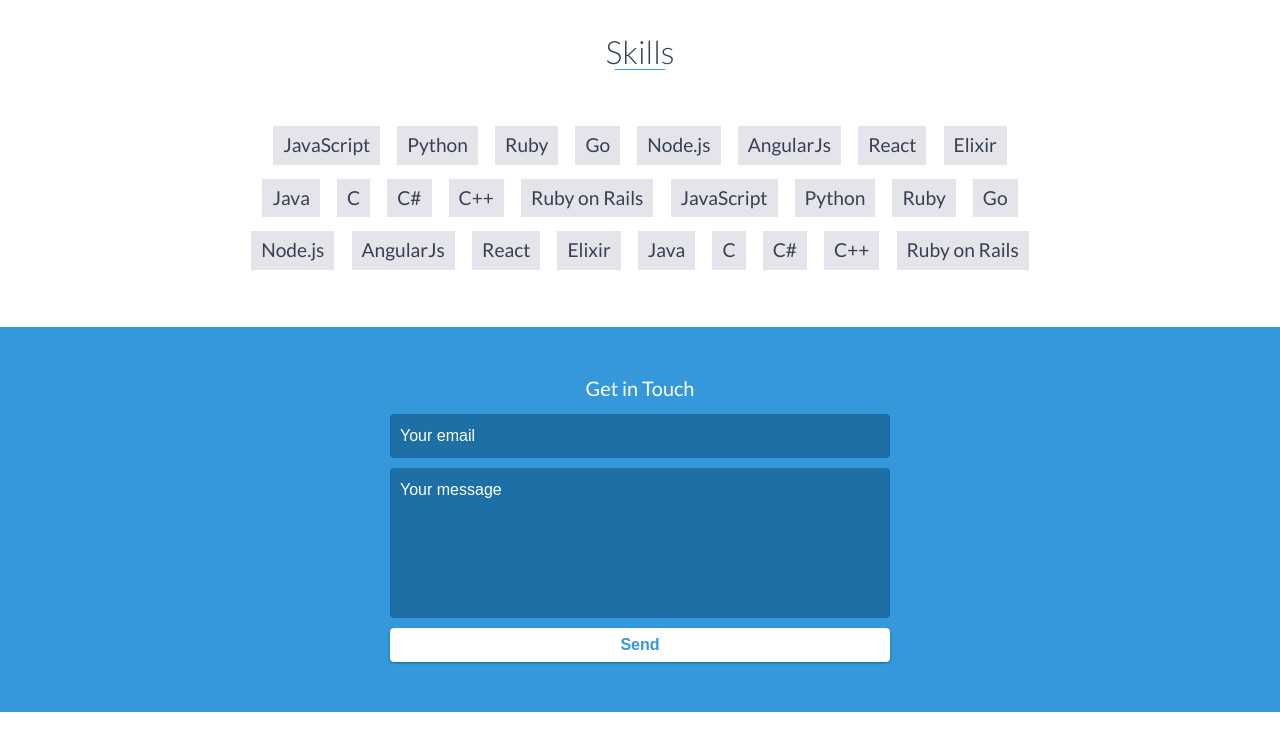
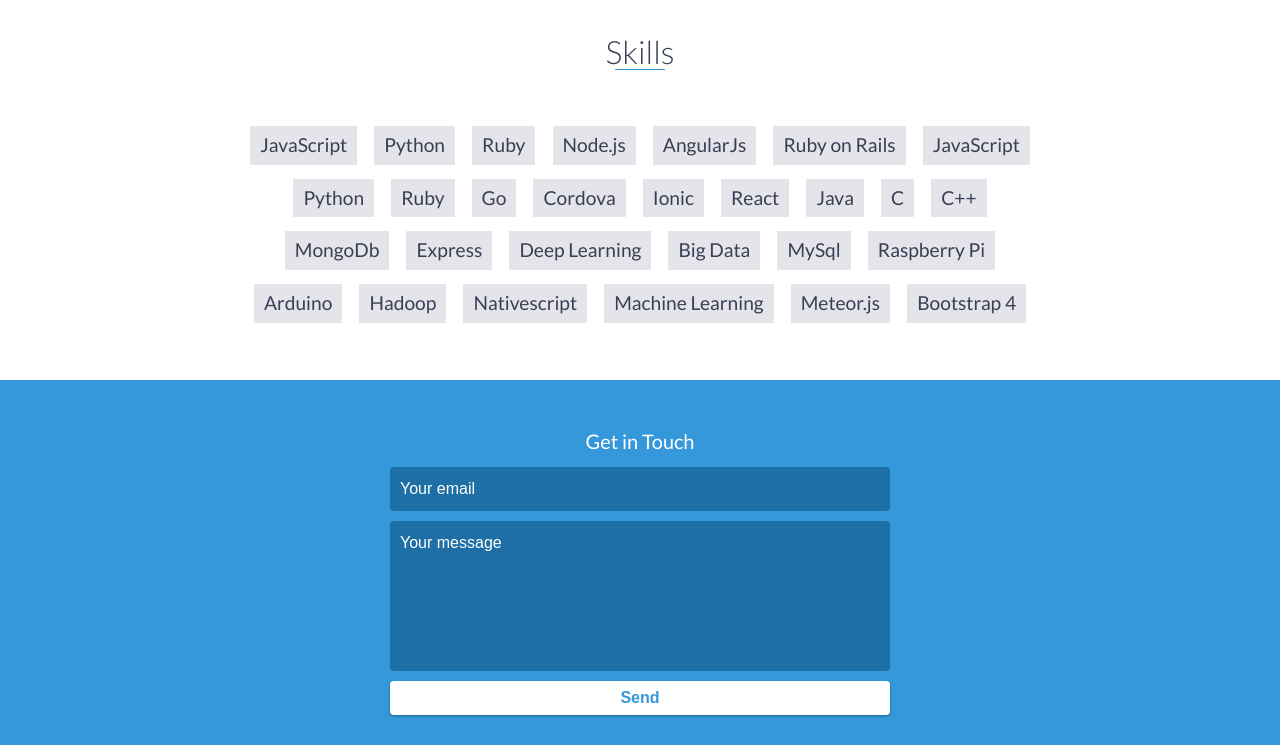
Before and after one commit to ammieakash/harrypotter0.github.io, a website: page index.html in a window 1280 px wide. Shown: the part 3080-3825 px from the top of the page. Drawn offline with nearby package versions, Linux system fonts and the light colour scheme.

Commit message:
Skills updated

```diff
--- a/index.html
+++ b/index.html
@@ -204,29 +204,32 @@
             <li>JavaScript</li>
             <li>Python</li>
             <li>Ruby</li>
-            <li>Go</li>
             <li>Node.js</li>
             <li>AngularJs</li>
-            <li>React</li>
-            <li>Elixir</li>
-            <li>Java</li>
-            <li>C</li>
-            <li>C#</li>
-            <li>C++</li>
             <li>Ruby on Rails</li>
             <li>JavaScript</li>
             <li>Python</li>
             <li>Ruby</li>
             <li>Go</li>
-            <li>Node.js</li>
-            <li>AngularJs</li>
+            <li>Cordova</li>
+            <li>Ionic</li>
             <li>React</li>
-            <li>Elixir</li>
             <li>Java</li>
             <li>C</li>
-            <li>C#</li>
             <li>C++</li>
-            <li>Ruby on Rails</li>
+            <li>MongoDb</li>
+            <li>Express</li>
+            <li>Deep Learning</li>
+            <li>Big Data</li>
+            <li>MySql</li>
+            <li>Raspberry Pi</li>
+            <li>Arduino</li>
+            <li>Hadoop</li>
+            <li>Nativescript</li>
+            <li>Machine Learning</li>
+            <li>Meteor.js</li>
+            <li>Bootstrap 4</li>
+
         </ul>
     </div>
     <!-- End #skills -->
```
